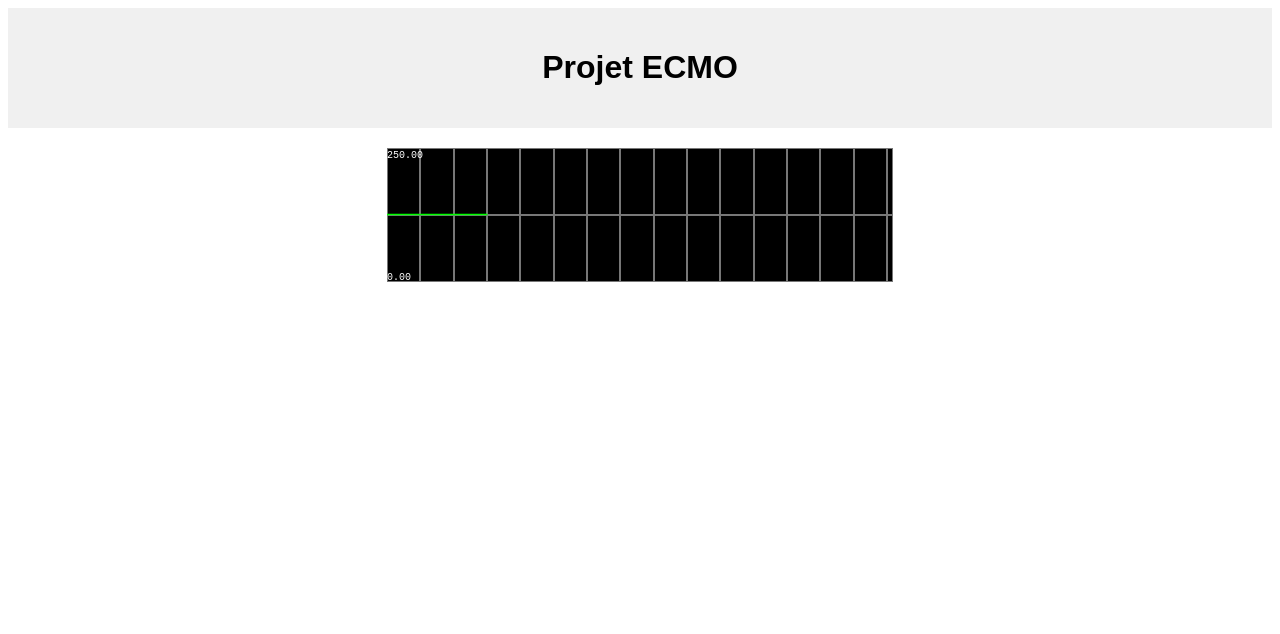
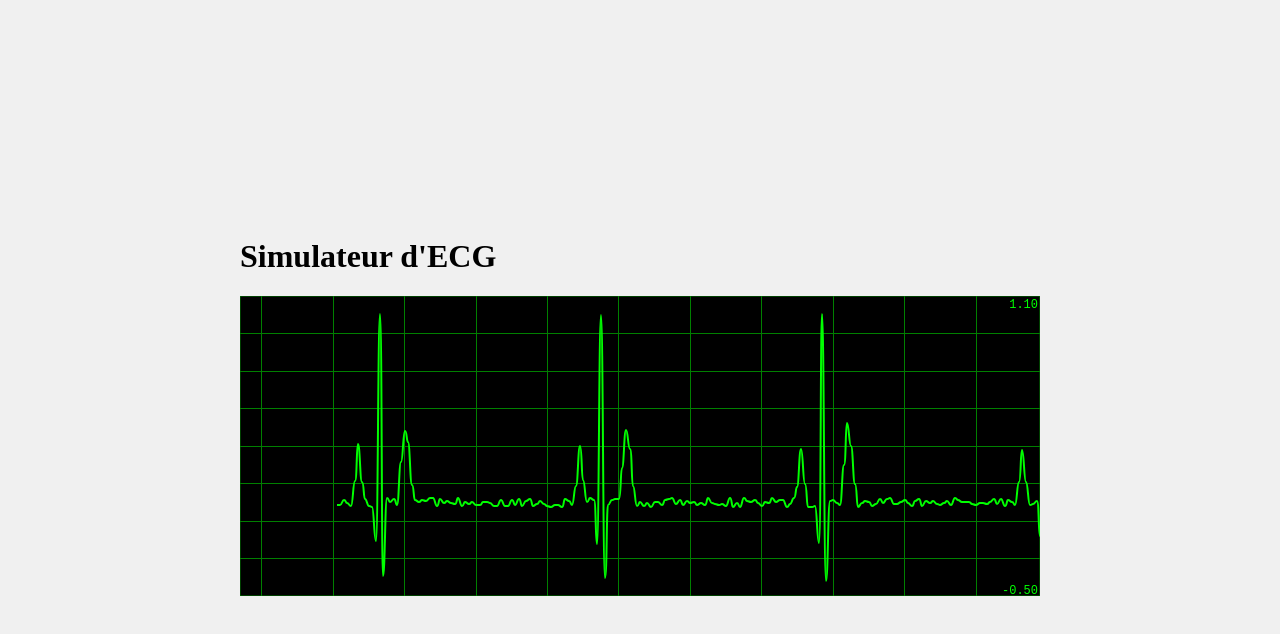
Before and after one commit to Deperlecque/ProjetECMO, a plain HTML site: page Site Internet/index.html in a window 1280 px wide. Drawn offline with Linux system fonts and the light colour scheme.

Commit message:
Ecg plus réaliste

```diff
--- a/Site Internet/index.html
+++ b/Site Internet/index.html
@@ -1,19 +1,58 @@
 <!DOCTYPE html>
-<html>
+<html lang="fr">
 <head>
-    <title>Donnees vitales</title>
+    <meta charset="UTF-8">
+    <meta name="viewport" content="width=device-width, initial-scale=1.0">
+    <title>Simulateur ECG</title>
     <link rel="stylesheet" type="text/css" href="style.css">
 </head>
-<body>
-    <header>
-        <h1>Projet ECMO</h1>
-    </header>
+<body class="bg-gray-100">
 
-    <main>
-        <canvas id="smoothie-chart" width="506" height="134">
-        <!-- l'id "smoothie-chart" permettra de connecter le canvas au script -->
-    </main>
+    <div class="container mx-auto p-4 text-center">
+        <h1 class="text-2xl font-bold mb-4 text-gray-800">Simulateur d'ECG</h1>
+        <canvas id="ecgChart" width="800" height="300"></canvas>
+    </div>
+
     <script src="smoothie.js"></script>
     <script src="script.js"></script>
+
+<!-- Code injected by live-server -->
+<script>
+	// <![CDATA[  <-- For SVG support
+	if ('WebSocket' in window) {
+		(function () {
+			function refreshCSS() {
+				var sheets = [].slice.call(document.getElementsByTagName("link"));
+				var head = document.getElementsByTagName("head")[0];
+				for (var i = 0; i < sheets.length; ++i) {
+					var elem = sheets[i];
+					var parent = elem.parentElement || head;
+					parent.removeChild(elem);
+					var rel = elem.rel;
+					if (elem.href && typeof rel != "string" || rel.length == 0 || rel.toLowerCase() == "stylesheet") {
+						var url = elem.href.replace(/(&|\?)_cacheOverride=\d+/, '');
+						elem.href = url + (url.indexOf('?') >= 0 ? '&' : '?') + '_cacheOverride=' + (new Date().valueOf());
+					}
+					parent.appendChild(elem);
+				}
+			}
+			var protocol = window.location.protocol === 'http:' ? 'ws://' : 'wss://';
+			var address = protocol + window.location.host + window.location.pathname + '/ws';
+			var socket = new WebSocket(address);
+			socket.onmessage = function (msg) {
+				if (msg.data == 'reload') window.location.reload();
+				else if (msg.data == 'refreshcss') refreshCSS();
+			};
+			if (sessionStorage && !sessionStorage.getItem('IsThisFirstTime_Log_From_LiveServer')) {
+				console.log('Live reload enabled.');
+				sessionStorage.setItem('IsThisFirstTime_Log_From_LiveServer', true);
+			}
+		})();
+	}
+	else {
+		console.error('Upgrade your browser. This Browser is NOT supported WebSocket for Live-Reloading.');
+	}
+	// ]]>
+</script>
 </body>
 </html>
--- a/Site Internet/script.js
+++ b/Site Internet/script.js
@@ -1,28 +1,69 @@
-let testValue = 125 // initialisation d'une valeur de test
-function myYRangeFunction(range) {
-    // TODO implement your calculation using range.min and range.max
-    var min = 0;
-    var max = 250;
-    return {min: min, max: max};
+// --- Simulation de données ECG (PQRST) ---
+        // Un cycle ECG simplifié (P, Q, R, S, T) comme une série de points
+        // Ces valeurs sont arbitraires et visent à ressembler à un ECG
+        const pqrstCycle = [
+          0, 0, 0, 0, 0, // Ligne de base
+          0.1, 0.3, 0.1, // P wave
+          0, 0, 0,       // Segment PR
+          -0.2,          // Q wave
+          1.0,           // R wave (pic)
+          -0.4,          // S wave
+          0, 0, 0, 0,    // Segment ST
+          0.2, 0.4, 0.3, 0.1, // T wave
+          0, 0, 0, 0, 0, 0, 0, 0, 0, 0, // Ligne de base (plus longue pour simuler la fréquence cardiaque)
+          0, 0, 0, 0, 0, 0, 0, 0, 0, 0,
+          0, 0, 0, 0, 0, 0, 0, 0, 0, 0,
+          0, 0, 0, 0, 0, 0, 0, 0, 0, 0,
 
-  }
+      ];
+      let cycleIndex = 0;
 
+      // Fonction pour obtenir la prochaine valeur du cycle ECG
+      function getNextEcgValue() {
+          // Ajoute un léger bruit aléatoire pour plus de réalisme
+          const noise = (Math.random() - 0.5) * 0.05;
+          const value = pqrstCycle[cycleIndex] + noise;
+          cycleIndex = (cycleIndex + 1) % pqrstCycle.length; // Passe au point suivant et boucle
+          return value;
+      }
 
-  var chart = new SmoothieChart({scrollBackwards:true,millisPerPixel:30,tooltipLine:{strokeStyle:'#bbbbbb'},yRangeFunction:myYRangeFunction}),
-      canvas = document.getElementById('smoothie-chart'),
-      series = new TimeSeries();
+      // --- Configuration de Smoothie Chart ---
+      const smoothie = new SmoothieChart({
+          grid: {
+              strokeStyle: 'rgb(0, 128, 0)', // Couleur de la grille (vert classique)
+              fillStyle: 'rgb(0, 0, 0)',     // Couleur de fond (noir)
+              lineWidth: 1,
+              millisPerLine: 500,            // Lignes verticales toutes les 500ms
+              verticalSections: 8,           // Nombre de sections verticales
+          },
+          labels: {
+              fillStyle: 'rgb(0, 255, 0)',   // Couleur des labels (vert clair)
+              fontSize: 12,
+              precision: 2
+          },
+          maxValue: 1.1,                     // Valeur max de l'axe Y
+          minValue: -0.5,                    // Valeur min de l'axe Y
+          responsive: true,                  // S'adapte à la taille du canvas
+          millisPerPixel: 7                  // Vitesse de défilement (plus bas = plus rapide)
+      });
 
+      // Créer la série temporelle pour les données ECG
+      const timeSeries = new TimeSeries();
+
+      // Ajouter la série temporelle au graphique
+      smoothie.addTimeSeries(timeSeries, {
+          strokeStyle: 'rgb(0, 255, 0)', // Couleur de la ligne ECG (vert clair)
+          lineWidth: 2
+      });
+
+      // Lier le graphique au canvas HTML
+      const canvas = document.getElementById('ecgChart');
+      smoothie.streamTo(canvas, 50); // Délai de rafraîchissement (ms) - plus bas = plus fluide
+
+      // --- Démarrage de la simulation ---
+      // Ajouter de nouvelles données à intervalles réguliers
       setInterval(function() {
-        // Utilisation d'une valeur de test pour afficher sur le graphique
-        // une fois sur deux, le graphique monte à 125 puis redescend
-        series.append(Date.now(), testValue);
-        if(Math.random() > 0.5 && testValue == 125)
-            {
-        testValue = 0;
-        testValue = 125;
-        } else
-        testValue = 125;
-      }, 1000);
-
-  chart.addTimeSeries(series, {lineWidth:1.7,strokeStyle:'#00ff00',interpolation:'bezier'});
-  chart.streamTo(canvas, 1000);
+          const timestamp = new Date().getTime();
+          const value = getNextEcgValue();
+          timeSeries.append(timestamp, value); // Ajoute le nouveau point
+      }, 25); // Ajoute une nouvelle donnée toutes les 50ms
--- a/Site Internet/style.css
+++ b/Site Internet/style.css
@@ -1,5 +1,9 @@
 body {
-    font-family: sans-serif;
+    display: flex;
+    justify-content: center;
+    align-items: center;
+    min-height: 100vh;
+    background-color: #f0f0f0; /* Couleur de fond légère */
 }
 
 header {
```
